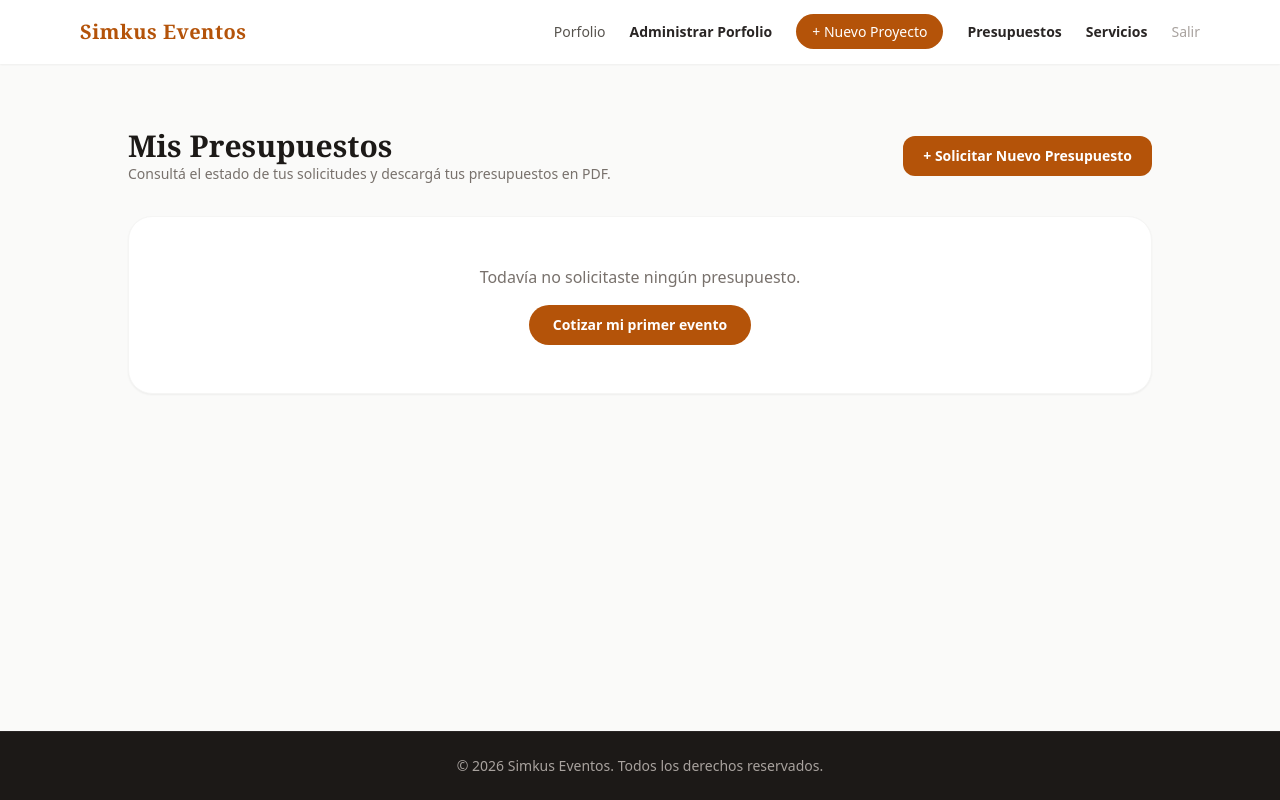
After one commit to juliansimkus-ctrl/Eventos_trabajoPractico2026, a Laravel app: page /mis-presupuestos in a window 1280 px wide. The commit adds this page. Run offline with Laravel 12, Linux system fonts and the light colour scheme; a user stored in the database is signed in; data comes from the database, SQL or seed files in the repository; some libraries are stand-ins or nearby versions.

Commit message:
feat: Se agrego la visualizacion de reservaciones/prespuestos propios de los clientes

```diff
--- a/eventos/app/Http/Controllers/BookingController.php
+++ b/eventos/app/Http/Controllers/BookingController.php
@@ -49,13 +49,29 @@ class BookingController extends Controller
     /**
      ** Genera y muestra el presupuesto en PDF de una solicitud.
      */
+        /**
+     * Muestra únicamente los presupuestos del usuario logueado.
+     */
+    public function misPresupuestos()
+    {
+        $bookings = auth()->user()->bookings()
+            ->with(['category', 'services'])
+            ->latest()
+            ->get();
+
+        return view('bookings.mine', compact('bookings'));
+    }
+
+    /**
+     * Genera y muestra el presupuesto en PDF (solo para el dueño o el admin).
+     */
     public function pdf($id)
     {
         $booking = Booking::with(['category', 'services', 'user'])->findOrFail($id);
 
-    // Solo el dueño del presupuesto o un administrador pueden ver este PDF
+        // Si no es administrador y el presupuesto no le pertenece, bloqueamos el acceso
         if (!auth()->user()->esAdmin() && $booking->user_id !== auth()->id()) {
-        abort(403, 'No tenés permiso para ver este presupuesto.');
+            abort(403, 'No tenés permiso para visualizar este presupuesto.');
         }
 
         $pdf = Pdf::loadView('bookings.pdf', compact('booking'));
--- /dev/null
+++ b/eventos/resources/views/bookings/mine.blade.php
@@ -0,0 +1,77 @@
+@extends('layouts.eventos')
+
+@section('title', 'Mis Presupuestos - Simkus Eventos')
+
+@section('content')
+<div class="max-w-5xl mx-auto my-8">
+    <div class="flex flex-col sm:flex-row sm:items-center sm:justify-between gap-4 mb-8">
+        <div>
+            <h1 class="text-3xl font-serif font-bold text-stone-900">Mis Presupuestos</h1>
+            <p class="text-stone-500 text-sm font-light">Consultá el estado de tus solicitudes y descargá tus presupuestos en PDF.</p>
+        </div>
+        <a href="{{ route('bookings.create') }}" class="inline-block bg-amber-700 text-white font-semibold px-5 py-2.5 rounded-xl hover:bg-amber-800 transition text-sm text-center">
+            + Solicitar Nuevo Presupuesto
+        </a>
+    </div>
+
+    <div class="space-y-4">
+        @forelse ($bookings as $booking)
+            <div class="bg-white p-6 rounded-3xl shadow-sm border border-stone-100 flex flex-col md:flex-row md:items-center md:justify-between gap-6">
+                <div class="space-y-2">
+                    <div class="flex flex-wrap items-center gap-3">
+                        <span class="bg-amber-50 text-amber-800 text-xs font-semibold px-3 py-1 rounded-full uppercase tracking-wider">
+                            {{ $booking->category->name }}
+                        </span>
+
+                        @php
+                            $estados = [
+                                'pending'   => ['texto' => '🟡 Pendiente de revisión', 'clase' => 'bg-amber-50 text-amber-700 border-amber-200'],
+                                'contacted' => ['texto' => '🔵 En contacto',           'clase' => 'bg-sky-50 text-sky-700 border-sky-200'],
+                                'budgeted'  => ['texto' => '🟢 Presupuestado',         'clase' => 'bg-emerald-50 text-emerald-700 border-emerald-200'],
+                                'cancelled' => ['texto' => '🔴 Cancelado',             'clase' => 'bg-red-50 text-red-700 border-red-200'],
+                            ];
+                            $estadoActual = $estados[$booking->status ?? 'pending'] ?? $estados['pending'];
+                        @endphp
+
+                        <span class="text-xs font-medium px-2.5 py-0.5 rounded-full border {{ $estadoActual['clase'] }}">
+                            {{ $estadoActual['texto'] }}
+                        </span>
+                    </div>
+
+                    <div class="text-sm text-stone-600 flex flex-wrap gap-4 pt-1">
+                        <span>📅 Fecha estimada: <strong>{{ $booking->estimated_date->format('d/m/Y') }}</strong></span>
+                        <span>👥 Invitados: <strong>{{ $booking->estimated_guests }}</strong></span>
+                    </div>
+
+                    @if ($booking->services->count() > 0)
+                        <p class="text-xs text-stone-500">
+                            <strong>Servicios:</strong> {{ $booking->services->pluck('name')->join(', ') }}
+                        </p>
+                    @endif
+                </div>
+
+                <div class="flex sm:items-center justify-between md:justify-end gap-6 pt-4 md:pt-0 border-t md:border-t-0 border-stone-100">
+                    <div class="text-left md:text-right">
+                        <span class="block text-xs text-stone-400">Estimado total</span>
+                        <span class="text-xl font-bold text-stone-900">
+                            ${{ number_format($booking->precio_estimado, 0, ',', '.') }}
+                        </span>
+                    </div>
+
+                    <a href="{{ route('bookings.pdf', $booking->id) }}" target="_blank"
+                       class="bg-stone-900 text-white text-sm font-semibold px-5 py-2.5 rounded-xl hover:bg-stone-800 transition whitespace-nowrap">
+                        Ver PDF
+                    </a>
+                </div>
+            </div>
+        @empty
+            <div class="bg-white p-12 rounded-3xl shadow-sm border border-stone-100 text-center space-y-4">
+                <p class="text-stone-500">Todavía no solicitaste ningún presupuesto.</p>
+                <a href="{{ route('bookings.create') }}" class="inline-block bg-amber-700 text-white font-semibold px-6 py-2.5 rounded-full hover:bg-amber-800 transition text-sm">
+                    Cotizar mi primer evento
+                </a>
+            </div>
+        @endforelse
+    </div>
+</div>
+@endsection
--- a/eventos/resources/views/layouts/eventos.blade.php
+++ b/eventos/resources/views/layouts/eventos.blade.php
@@ -51,6 +51,12 @@
                         </a>
                     </li>
                      @else
+                        {{-- Opciones para clientes logueados --}}
+                        <li>
+                            <a href="{{ route('bookings.mine') }}" class="text-stone-800 hover:text-amber-700 font-semibold transition">
+                                Mis Presupuestos
+                            </a>
+                        </li>
                         <li>
                             <a href="{{ route('bookings.create') }}" class="bg-amber-700 text-white px-4 py-2 rounded-full hover:bg-amber-800 transition">
                                 Pedir Presupuesto
--- a/eventos/routes/web.php
+++ b/eventos/routes/web.php
@@ -33,6 +33,8 @@ Route::post('/logout', [AuthController::class, 'logout'])->name('logout')->middl
 Route::get('/register', [AuthController::class, 'showRegister']) -> name('register.show')->middleware('guest');
 Route::post('/register', [AuthController::class, 'storeRegister']) -> name('register.store')->middleware('guest');
 
+// Historial de presupuestos del cliente logueado
+Route::get('/mis-presupuestos', [BookingController::class, 'misPresupuestos'])->name('bookings.mine')->middleware('auth');
 
 //rutas para crear formularios
 Route::get('/admin/proyectos/crear', [ProjectController::class, 'create'])->name('admin.projects.create')->middleware(['auth', 'admin']);
```
Lines whose indentation alone changed are shown as unchanged.
